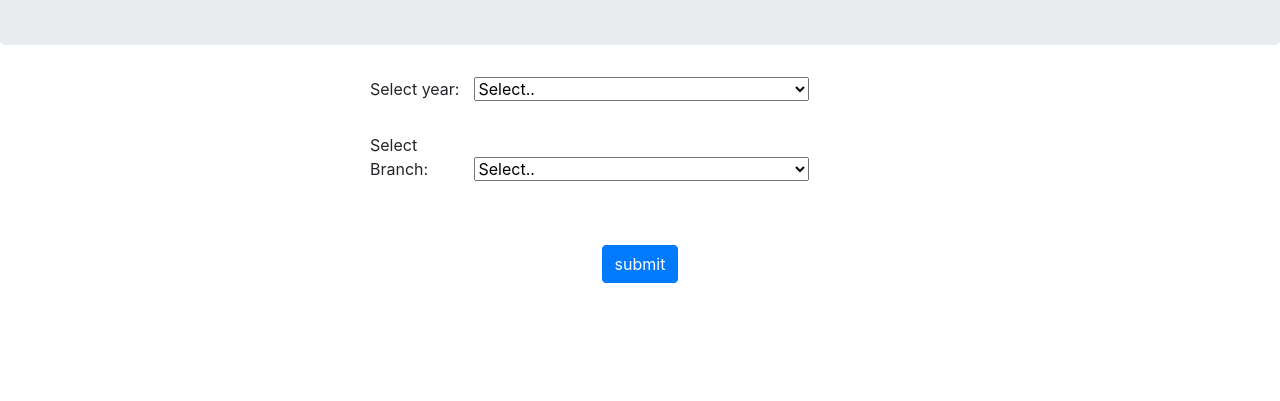
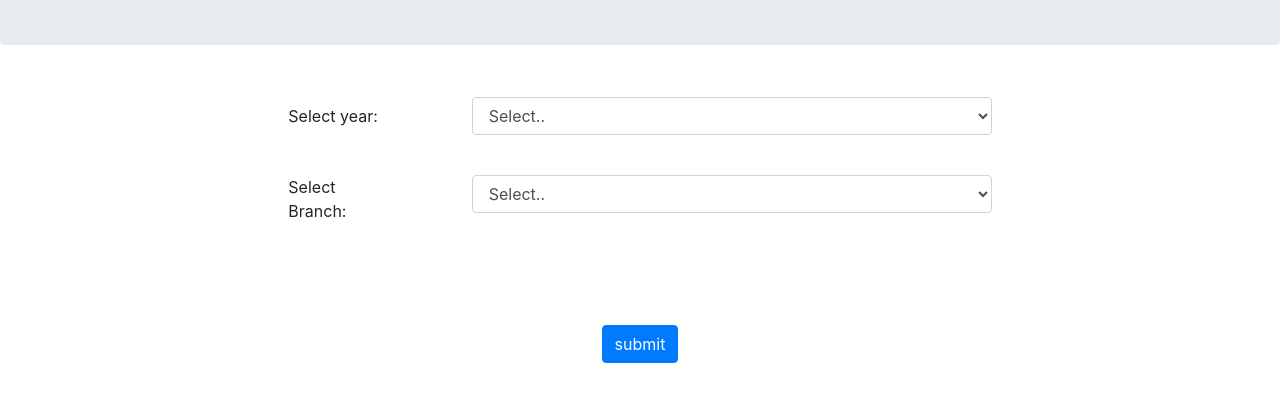
Before and after one commit to Tanmayprajapat/NotesProject, a website: page index.html in a window 1280 px wide. Shown: the part 115-516 px from the top of the page. Drawn offline with nearby package versions, Linux system fonts and the light colour scheme.

Commit message:
Update index.html

```diff
--- a/index.html
+++ b/index.html
@@ -1,4 +1,4 @@
-<html>
+	<html>
 
 	<head>
 		<meta charset="utf-8">
@@ -19,13 +19,14 @@
 			height: 20%;
 		}
 		select{
-			width: 335px;
+
 		}
 		button{
 			font-size: 200%;
 			margin-top: 5%;
-
-
+		}
+		.row{
+			padding:20px;
 		}
 		label{
 			width:99px;
@@ -37,21 +38,27 @@
 
 	<div class="row">
 
-		<div class="col-3"></div>
-
-		<div class="col-auto col-xl-6">
-			<label for="cyear">Select year:</label>
-			<select id="cyear" name="year">
+		<div class="col-md-2"></div>
+		<div class="col-md-2">
+			<label for="cyear" class="col-form-label">Select year:</label>
+		</div>
+		<div class="col-md-6">
+			<select id="cyear" name="year" class="form-control">
 				<option value="">Select..</option>
 				<option value="1">First</option>
 				<option value="2">Second</option>
 				<option value="3">Third</option>
 				<option value="4">Forth</option>
 			</select>
-			<br>
-			<br>
-			<label for="cbranch">Select Branch:</label>
-			<select id="cbranch" name="branch">
+		</div><div class="col"></div>
+	</div>
+	<div class="row">
+		<div class="col-md-2"></div>
+		<div class="col-md-2">
+			<label for="cbranch">Select Branch: </label>
+		</div>
+		<div class="col-md-6">
+			<select id="cbranch" name="branch"  class="form-control">
 				<option value="">Select..</option>
 				<option value="CS">Computer Science Engineering</option>
 				<option value="ME">Mechanical Engineering</option>
@@ -59,17 +66,15 @@
 				<option value="EE">Electrical Engineering</option>
 				<option value="CE">Civil Engineering</option>
 			</select>
-			<div class="col-3"></div>
-		</div>
-		<div class="col"></div>
-		</div>
+		</div><div class="col"></div>
+
+	</div>
 		<div class="row">
 			<div class="col text-center">
 				<button  id="submit" class="btn btn-primary">submit
 				</button>
 			</div>
 		</div>
-
 
 
 
@@ -88,7 +93,7 @@
 			var y=$('#cyear');
 			var b=$('#cbranch');
 			if (y.val() === "" && b.val() === "") {
-				alert("Enter year and branch");
+				alert("Select year and branch");
 				$('#cyear').focus();
 				return false;
 			}
@@ -141,12 +146,12 @@
 				window.location.href="4th_year_ME.html";
 			}
 			else if (y.val() === "" && b.val() === "CE" || b.val() === "CS" || b.val() === "ECE" || b.val() === "EE" || b.val() === "ME") {
-				alert("Enter year");
+				alert("Select year");
 				$('#cyear').focus();
 				return false;
 			}
 			else if (y.val() === "2" || y.val() === "3" || y.val() === "4" && b.val() === "") {
-				alert("Enter branch");
+				alert("Select branch");
 				$('#cbranch').focus();
 				return false;
 			}
```
